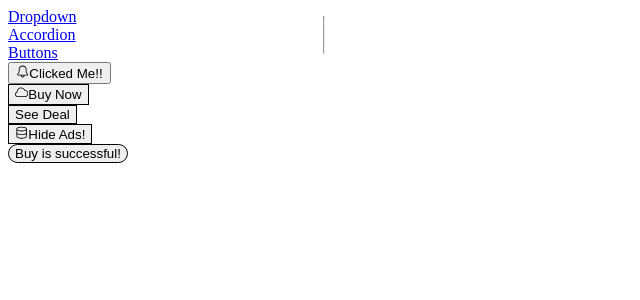
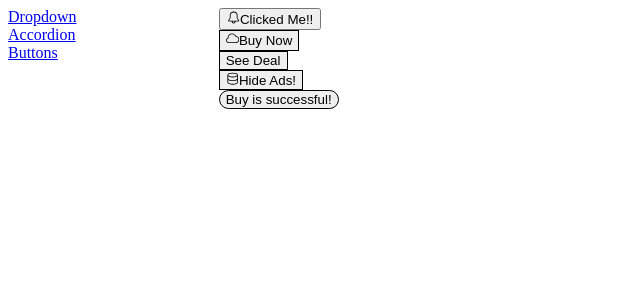
Before and after one commit to DebaKaran/react-redux-masterclass, a React (Vite) app in the folder routing-system/: page /buttons in a window 1280 px wide. Shown: the top 300 px of the page, without its empty margins (0-640 px from the left). Built offline with nearby package versions, Linux system fonts and the light colour scheme.

Commit message:
fix: correct grid layout to display sidebar and content side by side - Wrapped SideBar in col-span-1 div - Removed <hr /> that broke grid flow - Ensured content renders in col-span-5 div for proper alignment

```diff
--- a/routing-system/src/my-react-router/MyRouterApp.tsx
+++ b/routing-system/src/my-react-router/MyRouterApp.tsx
@@ -7,8 +7,9 @@ import SideBar from "../components/SideBar";
 const MyRouterApp = () => {
   return (
     <div className="container mx-auto grid grid-cols-6 gap-4 mt-4">
-      <SideBar />
-      <hr />
+      <div className="col-span-1">
+        <SideBar />
+      </div>
 
       <div className="col-span-5">
         <MyRoute path="/accordion">
```
